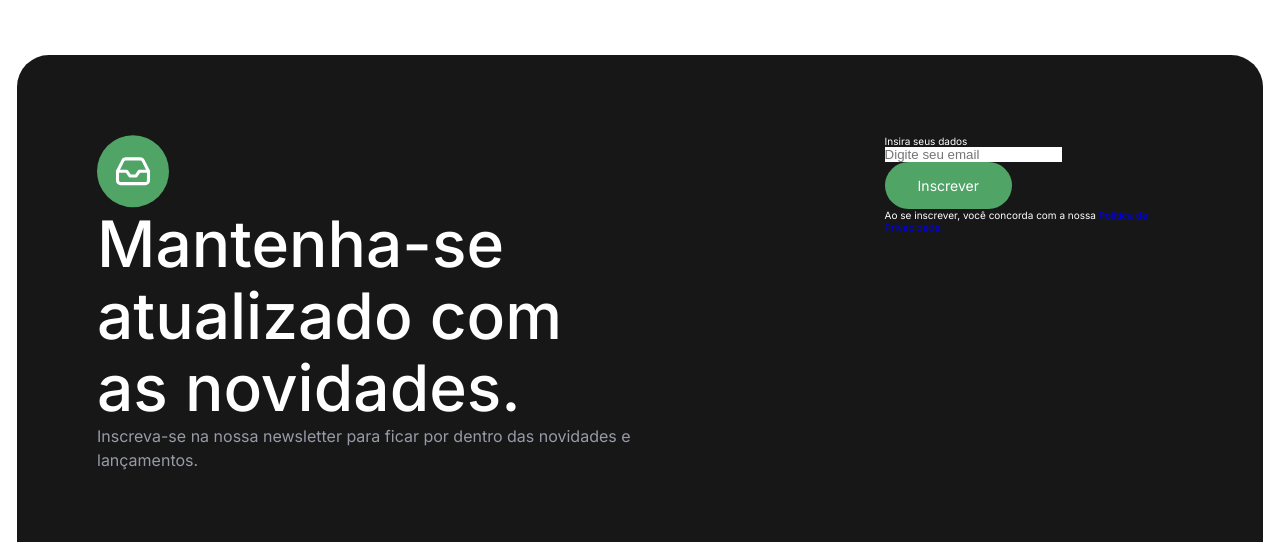
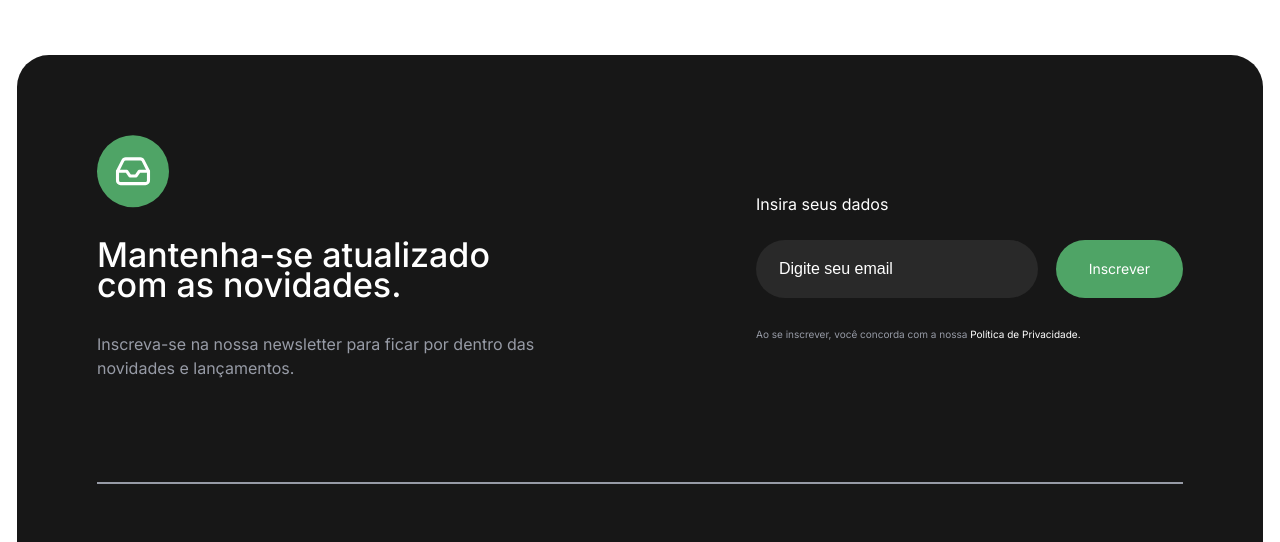
Before and after one commit to gomesmenezes/crediGiro, a plain HTML site: page index.html in a window 1280 px wide. Shown: the part 2359-2901 px from the top of the page. Drawn offline with Linux system fonts and the light colour scheme.

Commit message:
update footer

```diff
--- a/index.html
+++ b/index.html
@@ -176,7 +176,7 @@
                             <input type="email" name="email" id="email-input" placeholder="Digite seu email">
                             <button class="btn-primary" type="submit">Inscrever</button>
                         </form>
-                        <p>Ao se inscrever, você concorda com a nossa <a href="#">Política de Privacidade.</a></p>
+                        <p id="politc">Ao se inscrever, você concorda com a nossa <a href="#">Política de Privacidade.</a></p>
                     </div>
 
                 </div>
--- a/scss/_footer.scss
+++ b/scss/_footer.scss
@@ -1,25 +1,77 @@
 footer {
     margin-bottom: 10rem;
+
     .container {
         background: #171717;
         padding: 8rem;
         border-radius: 32px;
         color: #FFFFFF;
+
         .box-top {
             border-bottom: 2px solid $gray-500;
+
             .box-big {
                 padding-bottom: 8rem;
                 display: flex;
                 gap: 20rem;
+
                 .left {
                     h3 {
                         font-family: 'Inter', sans-serif;
-                        font-size: 6.4rem;
+                        font-size: 3.4rem;
                         max-width: 50rem;
+                        margin-top: 3.2rem;
+                        margin-bottom: 2.2rem;
+                        line-height: 30px;
                     }
+
                     p {
                         @include p2;
                         color: $gray-500;
+                        margin-top: 3.2rem;
+                        margin-bottom: 2.2rem;
+                    }
+                }
+
+                .right {
+                    max-width: 42.7rem;
+                    width: 100%;
+                    display: flex;
+                    flex-direction: column;
+                    justify-content: center;
+                    p {
+                        @include p2;
+                    }
+                    form {
+                        display: flex;
+                        gap: 1.8rem;
+                        margin: 2.4rem 0;
+                        justify-content: center;
+                        input {
+                            max-width: 30rem;
+                            width: 100%;
+                            border-radius: 32px;
+                            background: #292929;
+                            padding-top: 1.7rem;
+                            padding-bottom: 1.7rem;
+                            padding-left: 2.3rem;
+                            color: #FFFFFF;
+                            @include p2;
+                            &::placeholder {
+                                @include p2;
+                                color: #FFFFFF;
+                            }
+                        }
+                    }
+                    #politc {
+                        max-width: 33.5rem;
+                        width: 100%;
+                        font-size: 1rem;
+                        color: $gray-500;
+                        a {
+                            color: #FFFFFF;
+                        }
+
                     }
                 }
             }
@@ -30,9 +82,11 @@ footer {
             margin-top: 8rem;
             display: flex;
             justify-content: space-between;
+
             .b-b-right {
                 display: flex;
                 gap: 2.5rem;
+
                 .medias-column {
                     display: flex;
                 }
```
Also changed, not shown: css/main.min.css, 1 other file.
